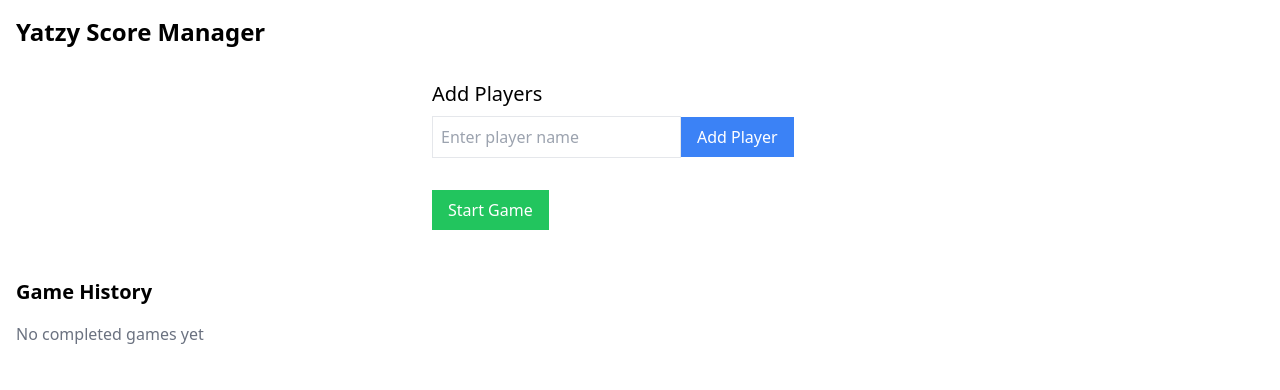
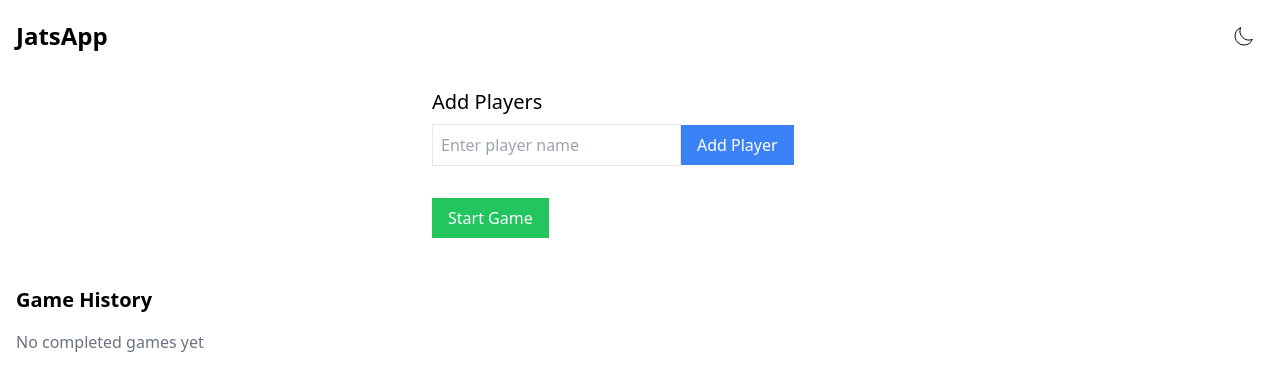
Before and after one commit to jannunen/jatsapp, a Vue app: page / in a window 1280 px wide. Shown: the top 390 px of the page. Built offline with nearby package versions, Linux system fonts and the light colour scheme.

Commit message:
Renamed app to JatsApp. Added dark/light theme switcher

```diff
--- a/index.html
+++ b/index.html
@@ -4,7 +4,7 @@
     <meta charset="UTF-8" />
     <link rel="icon" type="image/svg+xml" href="/vite.svg" />
     <meta name="viewport" content="width=device-width, initial-scale=1.0" />
-    <title>Yatzy Score Manager</title>
+    <title>JatsApp</title>
     <meta name="description" content="Yatzy score tracking application">
     <link rel="icon" href="/favicon.ico">
     <link rel="apple-touch-icon" href="/apple-touch-icon.png" sizes="180x180">
--- a/package.json
+++ b/package.json
@@ -1,12 +1,12 @@
 {
-  "name": "yatzy-score-manager",
+  "name": "jatsapp",
   "private": true,
   "version": "0.0.0",
   "type": "module",
   "scripts": {
     "deploy": "gh-pages -d dist",
     "dev": "vite",
-    "build": "vue-tsc && vite build --base=/yatzy-score-manager/",
+    "build": "vue-tsc && vite build --base=/jatsapp/",
     "preview": "vite preview"
   },
   "dependencies": {
--- a/src/App.vue
+++ b/src/App.vue
@@ -1,6 +1,23 @@
 <template>
+  <div class="min-h-screen transition-colors duration-200 dark:bg-gray-900 dark:text-white">
     <div class="container mx-auto p-4">
-    <h1 class="text-2xl font-bold mb-4">Yatzy Score Manager</h1>
+      <div class="flex justify-between items-center mb-4">
+        <h1 class="text-2xl font-bold">JatsApp</h1>
+        <button
+          @click="toggleTheme"
+          class="p-2 rounded-full hover:bg-gray-200 dark:hover:bg-gray-700"
+          :title="isDark ? 'Switch to light mode' : 'Switch to dark mode'"
+        >
+          <!-- Sun icon for dark mode -->
+          <svg v-if="isDark" xmlns="http://www.w3.org/2000/svg" class="h-6 w-6" fill="none" viewBox="0 0 24 24" stroke="currentColor">
+            <path strokeLinecap="round" strokeLinejoin="round" strokeWidth={2} d="M12 3v1m0 16v1m9-9h-1M4 12H3m15.364 6.364l-.707-.707M6.343 6.343l-.707-.707m12.728 0l-.707.707M6.343 17.657l-.707.707M16 12a4 4 0 11-8 0 4 4 0 018 0z" />
+          </svg>
+          <!-- Moon icon for light mode -->
+          <svg v-else xmlns="http://www.w3.org/2000/svg" class="h-6 w-6" fill="none" viewBox="0 0 24 24" stroke="currentColor">
+            <path strokeLinecap="round" strokeLinejoin="round" strokeWidth={2} d="M20.354 15.354A9 9 0 018.646 3.646 9.003 9.003 0 0012 21a9.003 9.003 0 008.354-5.646z" />
+          </svg>
+        </button>
+      </div>
       <div v-if="!gameStarted">
         <PlayerSetup @players-added="initializeGame" />
         <ScoreHistory />
@@ -10,16 +27,17 @@
         <div class="mt-4 flex gap-2">
           <button
             @click="endGame"
-          class="bg-red-500 hover:bg-red-600 text-white font-bold py-2 px-4 rounded"
+            class="bg-red-500 hover:bg-red-600 text-white font-bold py-2 px-4 rounded dark:bg-red-600 dark:hover:bg-red-700"
           >
             End Game
           </button>
           <button
             @click="cancelGame"
-          class="bg-gray-500 hover:bg-gray-600 text-white font-bold py-2 px-4 rounded"
+            class="bg-gray-500 hover:bg-gray-600 text-white font-bold py-2 px-4 rounded dark:bg-gray-600 dark:hover:bg-gray-700"
           >
             Cancel Game
           </button>
+        </div>
       </div>
     </div>
   </div>
@@ -30,6 +48,9 @@ import { ref, watch } from 'vue';
 import PlayerSetup from './components/PlayerSetup.vue';
 import ScoreTable from './components/ScoreTable.vue';
 import ScoreHistory from './components/ScoreHistory.vue';
+import { useTheme } from './composables/useTheme';
+
+const { isDark, toggleTheme } = useTheme();
 
 const players = ref([]);
 const gameStarted = ref(false);
--- a/src/components/ScoreTable.vue
+++ b/src/components/ScoreTable.vue
@@ -4,22 +4,24 @@
        <h2 class="text-base">Score Table</h2>
        <button
          @click="$emit('reset-scores')"
-         class="bg-orange-500 hover:bg-orange-600 text-white text-xs px-2 py-1 rounded"
+         class="bg-orange-500 hover:bg-orange-600 text-white text-xs px-2 py-1 rounded dark:bg-orange-600 dark:hover:bg-orange-700"
        >
          Reset Scores
        </button>
      </div>
-     <table class="table-auto w-full mb-2 border-collapse border border-gray-300 text-sm">
+     <table class="table-auto w-full mb-2 border-collapse border border-gray-300 dark:border-gray-600 text-sm">
        <thead>
-         <tr>
-           <th class="w-1/4 border px-2 py-1">Category</th>
-           <th v-for="player in players" :key="player.name" class="w-1/12 border px-2 py-1">{{ player.name }}</th>
+         <tr class="dark:bg-gray-800">
+           <th class="w-1/4 border px-2 py-1 dark:border-gray-600">Category</th>
+           <th v-for="player in players" :key="player.name" class="w-1/12 border px-2 py-1 dark:border-gray-600">
+             {{ player.name }}
+           </th>
          </tr>
        </thead>
        <tbody>
          <!-- Upper section header -->
-         <tr class="bg-blue-100">
-           <td colspan="100%" class="border px-2 py-0.5 font-bold text-blue-800 text-sm">
+         <tr class="bg-blue-100 dark:bg-blue-900">
+           <td colspan="100%" class="border px-2 py-0.5 font-bold text-blue-800 dark:text-blue-200">
              Upper Section
            </td>
          </tr>
@@ -67,14 +69,14 @@
            </td>
          </tr>
          <!-- Upper section sum -->
-         <tr class="bg-blue-50">
+         <tr class="bg-blue-50 dark:bg-blue-900">
            <td class="border px-2 py-0.5 font-bold">Upper Section Sum</td>
            <td v-for="player in players" :key="player.name" class="border px-1 py-0.5 text-center">
              {{ calculateUpperSectionSum(player) }}
            </td>
          </tr>
          <!-- Upper section progress -->
-         <tr class="bg-blue-50">
+         <tr class="bg-blue-50 dark:bg-blue-900">
            <td class="border px-2 py-0.5 font-bold">Progress (+/-)</td>
            <td
              v-for="player in players"
@@ -89,15 +91,15 @@
            </td>
          </tr>
          <!-- Bonus -->
-         <tr class="bg-green-100">
+         <tr class="bg-green-100 dark:bg-green-900">
            <td class="border px-2 py-0.5 font-bold">Bonus (if ≥63)</td>
            <td v-for="player in players" :key="player.name" class="border px-1 py-0.5 text-center">
              {{ calculateUpperSectionSum(player) >= 63 ? 50 : 0 }}
            </td>
          </tr>
          <!-- Lower section header -->
-         <tr class="bg-purple-100">
-           <td colspan="100%" class="border px-2 py-0.5 font-bold text-purple-800 text-sm">
+         <tr class="bg-purple-100 dark:bg-purple-900">
+           <td colspan="100%" class="border px-2 py-0.5 font-bold text-purple-800 dark:text-purple-200 text-sm">
              Lower Section
            </td>
          </tr>
@@ -145,14 +147,14 @@
            </td>
          </tr>
          <!-- Add this row just before the final Total Score row -->
-         <tr class="bg-gray-100">
+         <tr class="bg-gray-100 dark:bg-gray-900">
            <td class="border px-2 py-0.5 font-bold">Max Possible</td>
            <td v-for="player in players" :key="player.name" class="border px-1 py-0.5 text-center">
              {{ calculateMaxPossible(player) }}
            </td>
          </tr>
          <!-- Total score -->
-         <tr class="bg-yellow-100 font-bold text-sm">
+         <tr class="bg-yellow-100 font-bold text-sm dark:bg-yellow-900">
            <td class="border px-2 py-0.5">Total Score</td>
            <td v-for="player in players" :key="player.name" class="border px-1 py-0.5 text-center">
              {{ calculateTotalScore(player) }}
--- /dev/null
+++ b/src/composables/useTheme.js
@@ -0,0 +1,35 @@
+import { ref, onMounted, watch } from 'vue'
+
+export function useTheme() {
+  const isDark = ref(false)
+
+  const toggleTheme = () => {
+    isDark.value = !isDark.value
+    localStorage.setItem('theme', isDark.value ? 'dark' : 'light')
+    updateTheme()
+  }
+
+  const updateTheme = () => {
+    if (isDark.value) {
+      document.documentElement.classList.add('dark')
+    } else {
+      document.documentElement.classList.remove('dark')
+    }
+  }
+
+  onMounted(() => {
+    const savedTheme = localStorage.getItem('theme')
+    if (savedTheme) {
+      isDark.value = savedTheme === 'dark'
+    } else {
+      // Check system preference
+      isDark.value = window.matchMedia('(prefers-color-scheme: dark)').matches
+    }
+    updateTheme()
+  })
+
+  return {
+    isDark,
+    toggleTheme
+  }
+}
--- a/tailwind.config.js
+++ b/tailwind.config.js
@@ -4,6 +4,7 @@ export default {
     "./index.html",
     "./src/**/*.{vue,js,ts,jsx,tsx}",
   ],
+  darkMode: 'class',
   theme: {
     extend: {},
   },
--- a/vite.config.js
+++ b/vite.config.js
@@ -9,8 +9,8 @@ export default defineConfig({
       registerType: 'autoUpdate',
       includeAssets: ['favicon.ico', 'apple-touch-icon.png', 'mask-icon.svg'],
       manifest: {
-        name: 'Yatzy Score Manager',
-        short_name: 'Yatzy',
+        name: 'JatsApp',
+        short_name: 'JatsApp',
         description: 'Yatzy score tracking application',
         theme_color: '#ffffff',
         icons: [
```
Lines whose indentation alone changed are shown as unchanged.
